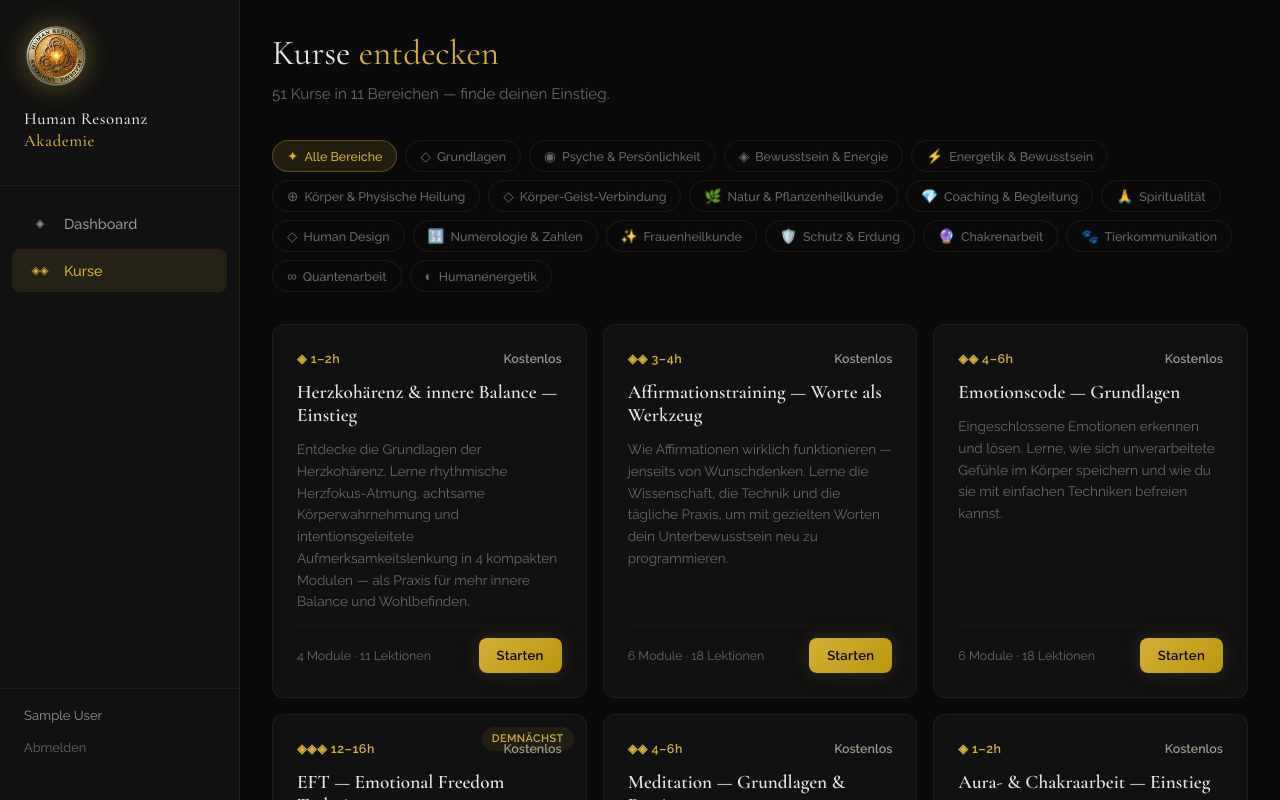
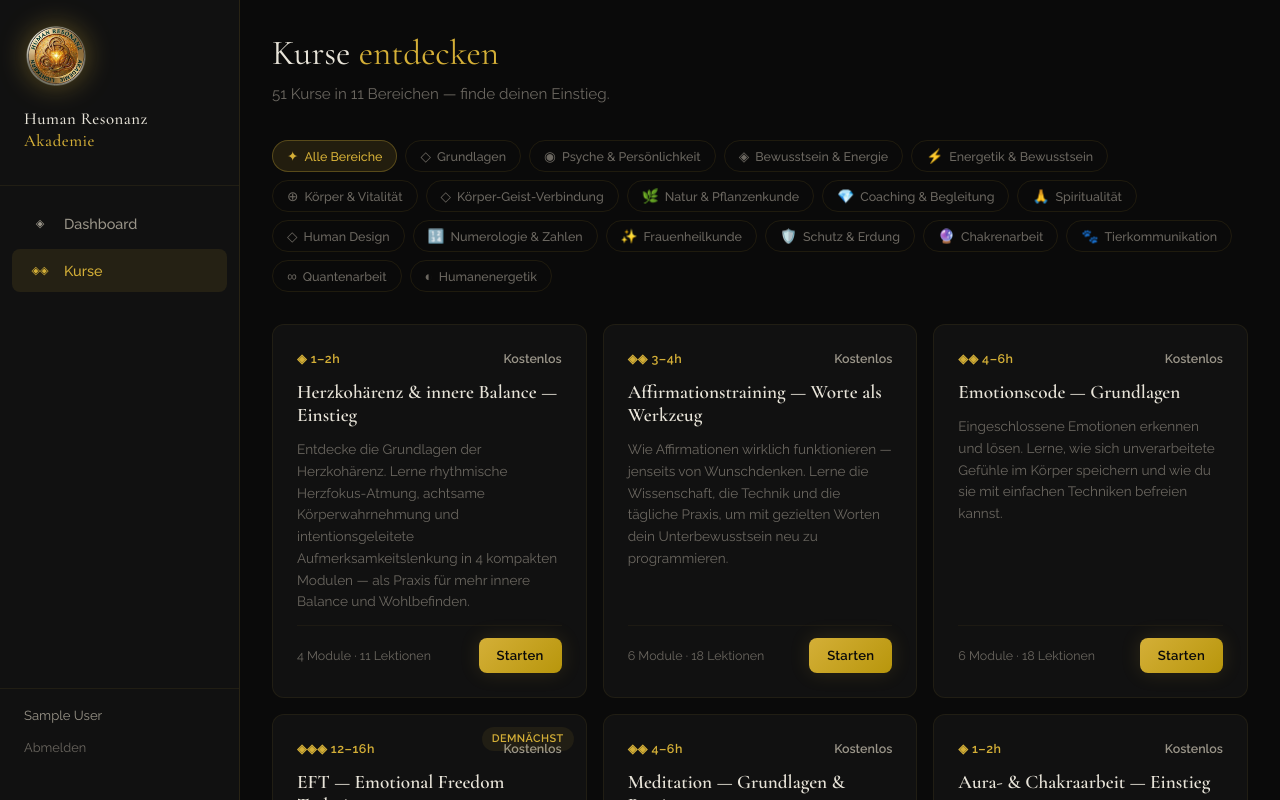
Before and after one commit to Buergersvend/resonanz-akademie, a React (Vite) app: page /kurse in a window 1280 px wide. Shown: the top 800 px of the page. Built offline with nearby package versions, Linux system fonts and the light colour scheme; no server answers; the database is empty; sample sign-in values are in the browser's storage.

Commit message:
Akademie: Bereichsnamen rechtlich angeglichen (Heilung/Pflanzenheilkunde entfernt)

```diff
--- a/src/data/kurse.js
+++ b/src/data/kurse.js
@@ -83,9 +83,9 @@ export const BEREICHE = [
   { id: 'psyche', name: 'Psyche & Persönlichkeit', icon: '◉' },
   { id: 'bewusstsein', name: 'Bewusstsein & Energie', icon: '◈' },
   { id: 'energie', name: 'Energetik & Bewusstsein', icon: '⚡' },
-  { id: 'koerper', name: 'Körper & Physische Heilung', icon: '⊕' },
+  { id: 'koerper', name: 'Körper & Vitalität', icon: '⊕' },
   { id: 'koerpergeist', name: 'Körper-Geist-Verbindung', icon: '◇' },
-  { id: 'naturheilkunde', name: 'Natur & Pflanzenheilkunde', icon: '🌿' },
+  { id: 'naturheilkunde', name: 'Natur & Pflanzenkunde', icon: '🌿' },
   { id: 'coaching', name: 'Coaching & Begleitung', icon: '💎' },
   { id: 'spiritualitaet', name: 'Spiritualität', icon: '🙏' },
   { id: 'humandesign', name: 'Human Design', icon: '◇' },
```
